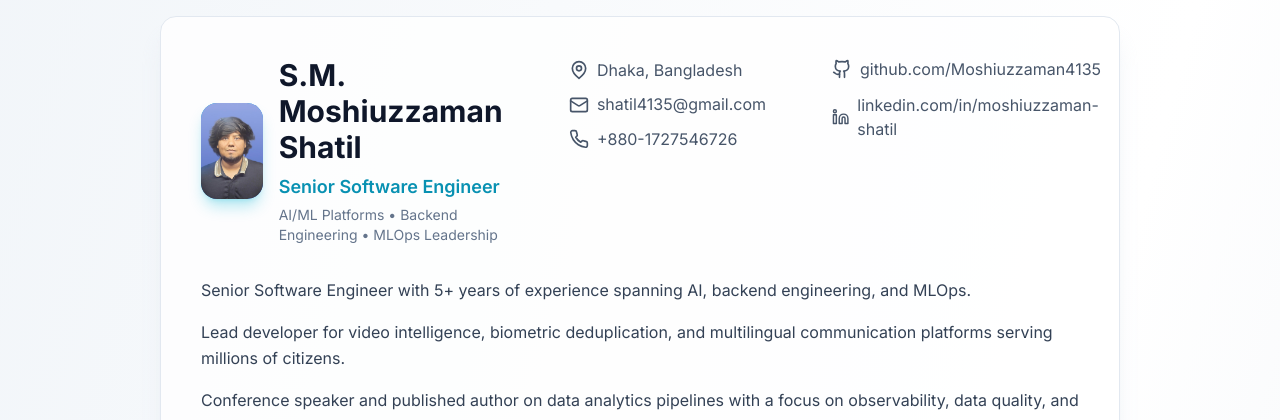
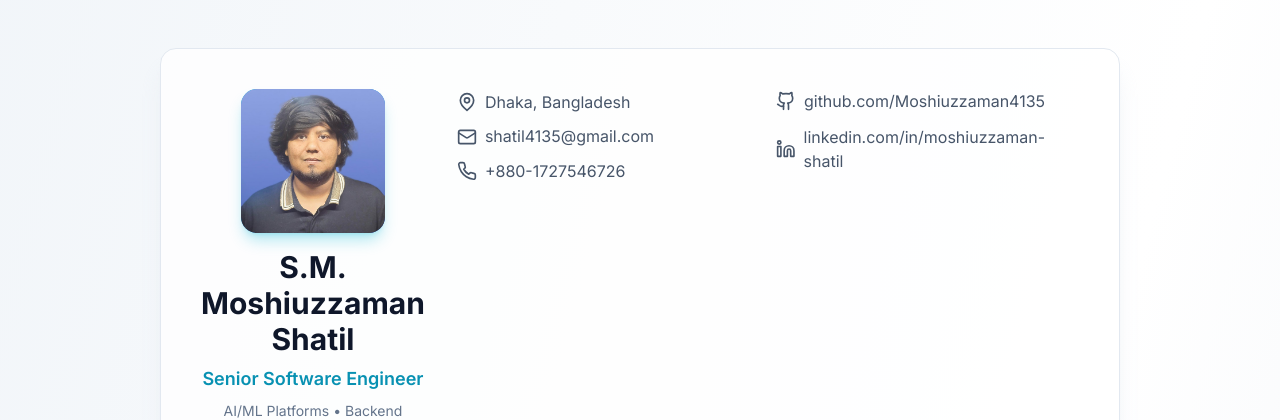
Before and after one commit to Moshiuzzaman4135/portfolio, a React (Vite) app: page /portfolio/resume in a window 1280 px wide. Shown: the part 380-800 px from the top of the page. Built offline with nearby package versions, Linux system fonts and the light colour scheme; no server answers.

Commit message:
Adjust page spacing and resume profile layout

```diff
--- a/src/App.tsx
+++ b/src/App.tsx
@@ -20,7 +20,7 @@ function App() {
         <div className="min-h-screen bg-slate-50 dark:bg-slate-950 transition-colors">
           <Header />
           <ScrollToTop />
-          <main className="pt-16 md:pt-20">
+          <main className="pt-20 md:pt-28">
             <Routes>
               <Route path="/" element={<Home />} />
               <Route path="/experience" element={<Experience />} />
--- a/src/pages/Resume.tsx
+++ b/src/pages/Resume.tsx
@@ -117,27 +117,27 @@ export const Resume = () => {
           className="bg-white/80 dark:bg-slate-800 rounded-2xl border border-slate-200 dark:border-slate-700 p-8 md:p-10 shadow-xl shadow-slate-200/60 dark:shadow-none"
         >
           <div className="flex flex-col md:flex-row md:items-start md:justify-between gap-8">
-            <div className="flex items-center gap-4">
-              <div className="w-24 h-24 rounded-2xl overflow-hidden bg-gradient-to-br from-cyan-500 to-blue-600 flex items-center justify-center shadow-lg shadow-cyan-500/30">
+            <div className="flex flex-col items-center text-center gap-4 md:flex-1">
+              <div className="w-32 h-32 sm:w-36 sm:h-36 rounded-2xl overflow-hidden bg-gradient-to-br from-cyan-500 to-blue-600 flex items-center justify-center shadow-lg shadow-cyan-500/30">
                 {!avatarError ? (
                   <img
                     src={profileURL}
                     alt="Portrait of S.M. Moshiuzzaman Shatil"
-                    className="w-full h-full object-cover object-top"
+                    className="w-full h-full object-cover object-center"
                     onError={() => setAvatarError(true)}
                   />
                 ) : (
-                  <UserCircle2 className="w-14 h-14 text-white" />
+                  <UserCircle2 className="w-16 h-16 text-white" />
                 )}
               </div>
-              <div>
+              <div className="space-y-2">
                 <h2 className="text-3xl font-bold text-slate-900 dark:text-white">
                   S.M. Moshiuzzaman Shatil
                 </h2>
-                <p className="text-lg text-cyan-600 dark:text-cyan-400 font-semibold mt-2">
+                <p className="text-lg text-cyan-600 dark:text-cyan-400 font-semibold">
                   Senior Software Engineer
                 </p>
-                <p className="text-sm text-slate-500 dark:text-slate-400 mt-1">
+                <p className="text-sm text-slate-500 dark:text-slate-400">
                   AI/ML Platforms • Backend Engineering • MLOps Leadership
                 </p>
               </div>
```
